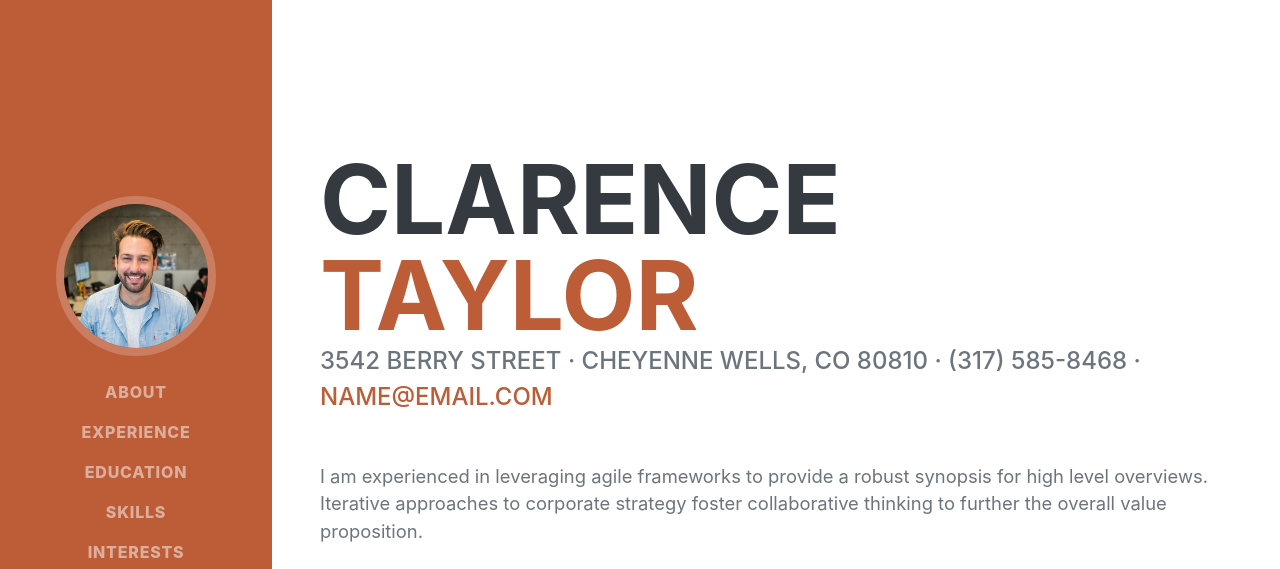
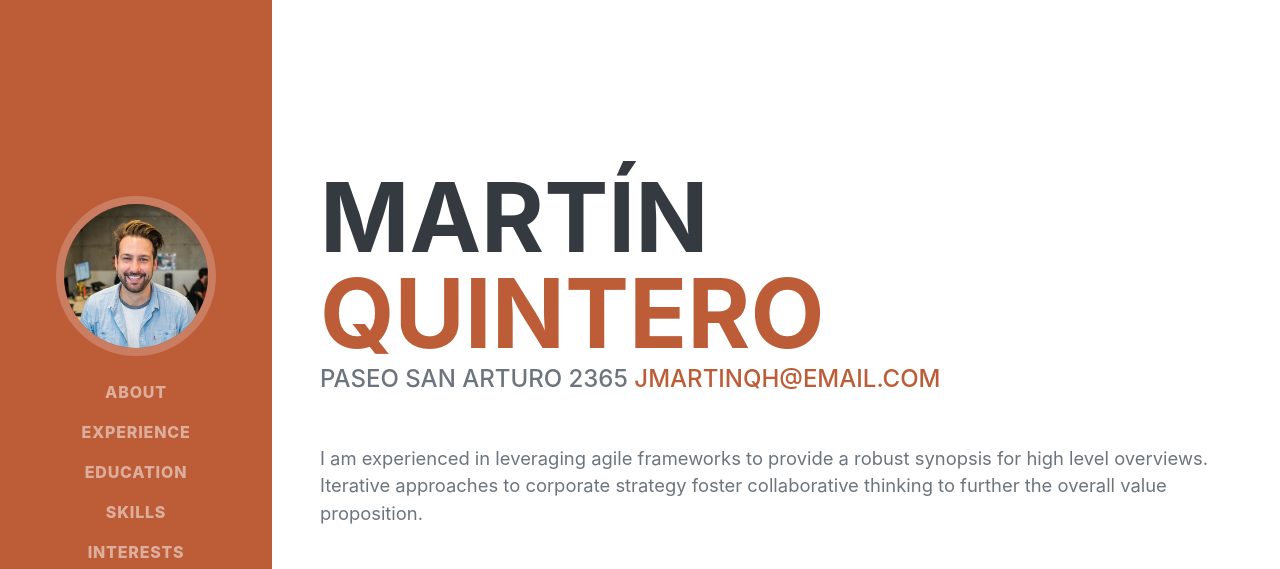
Before and after one commit to jmartinqh87/cv, a plain HTML site: page index.html in a window 1280 px wide. Shown: the top 569 px of the page. Drawn offline with nearby package versions, Linux system fonts and the light colour scheme; a web font is replaced by a local one.

Commit message:
cambio de nombre

```diff
--- a/index.html
+++ b/index.html
@@ -5,7 +5,7 @@
         <meta name="viewport" content="width=device-width, initial-scale=1, shrink-to-fit=no" />
         <meta name="description" content="" />
         <meta name="author" content="" />
-        <title>Resume - Start Bootstrap Theme</title>
+        <title>Resume - My CV</title>
         <link rel="icon" type="image/x-icon" href="assets/img/favicon.ico" />
         <!-- Font Awesome icons (free version)-->
         <script src="https://use.fontawesome.com/releases/v5.13.0/js/all.js" crossorigin="anonymous"></script>
@@ -40,12 +40,12 @@
             <section class="resume-section" id="about">
                 <div class="resume-section-content">
                     <h1 class="mb-0">
-                        Clarence
-                        <span class="text-primary">Taylor</span>
+                        Martín
+                        <span class="text-primary">Quintero</span>
                     </h1>
                     <div class="subheading mb-5">
-                        3542 Berry Street · Cheyenne Wells, CO 80810 · (317) 585-8468 ·
-                        <a href="mailto:name@email.com">name@email.com</a>
+                        Paseo San Arturo 2365
+                        <a href="mailto:name@email.com">jmartinqh@email.com</a>
                     </div>
                     <p class="lead mb-5">I am experienced in leveraging agile frameworks to provide a robust synopsis for high level overviews. Iterative approaches to corporate strategy foster collaborative thinking to further the overall value proposition.</p>
                     <div class="social-icons">
```
